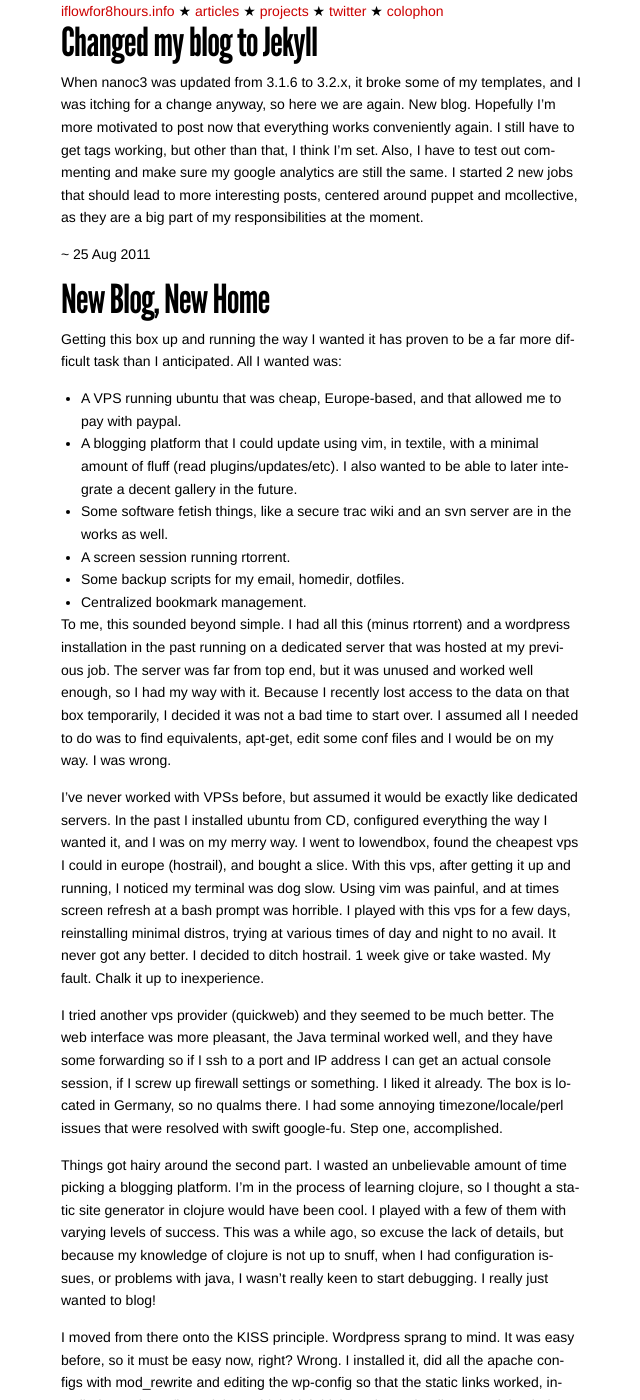
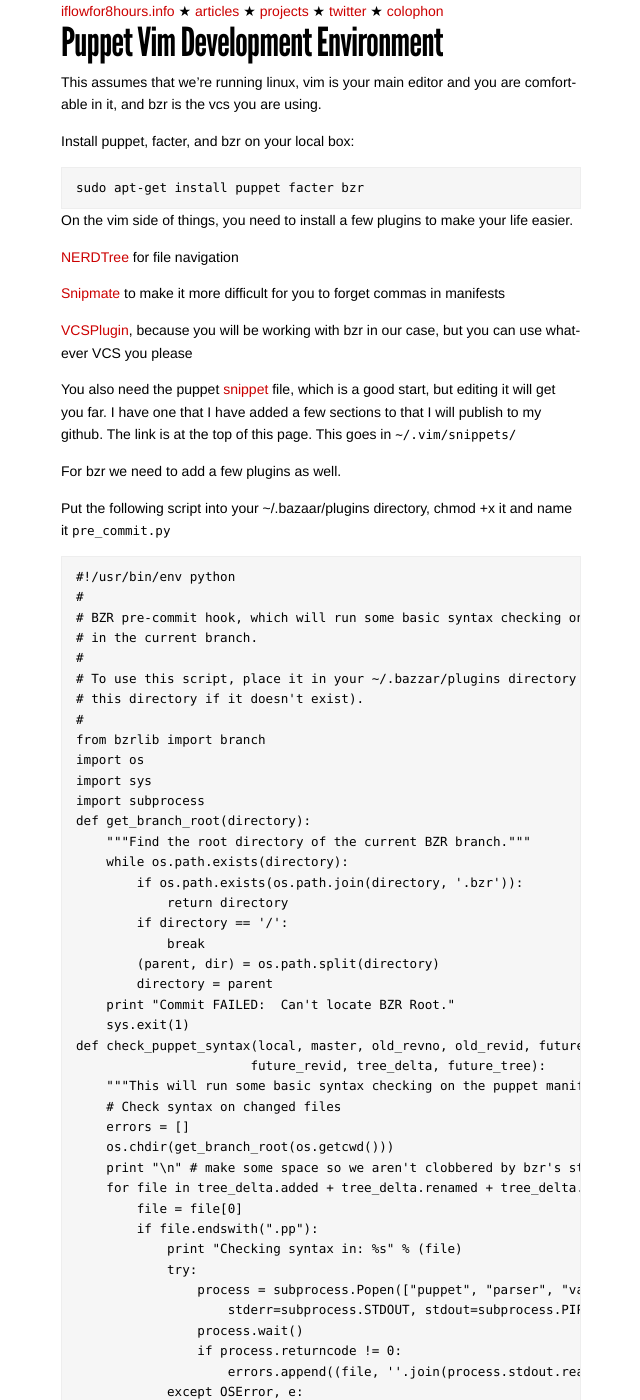
Before and after one commit to iflowfor8hours/iflowfor8hours-blog, a Jekyll site: the page built from index.html, in a window 1280 px wide and 1400 px high. Shown: the whole window, without its empty margins (319-959 px from the left). Built offline with Jekyll 4.4.1, drawn with Linux system fonts in a browser that asks for light colours; Markdown is read by kramdown in place of the engine named in the settings; some of the changed text lies outside the part shown.

Commit message:
puppet vim post, testing google analytics

```diff
--- a/_layouts/default.html
+++ b/_layouts/default.html
@@ -5,3 +5,19 @@
 {{ content }}
 
 {% include footer.html %}
+
+{% if (site.google_analytics) %}
+		<script type="text/javascript">
+
+		  var _gaq = _gaq || [];
+		  _gaq.push(['_setAccount', '{{ site.google_analytics }}']);
+		  _gaq.push(['_trackPageview']);
+
+		  (function() {
+			 var ga = document.createElement('script'); ga.type = 'text/javascript'; ga.async = true;
+			 ga.src = ('https:' == document.location.protocol ? 'https://ssl' : 'http://www') + '.google-analytics.com/ga.js';
+			 var s = document.getElementsByTagName('script')[0]; s.parentNode.insertBefore(ga, s);
+		  })();
+
+		</script>
+		{% endif %}
--- /dev/null
+++ b/_posts/2011/2011-08-25-puppet-vim-development-environment.markdown
@@ -0,0 +1,164 @@
+---
+title: Puppet Vim Development Environment
+layout: post
+---
+
+This assumes that we're running linux, vim is your main editor and you are comfortable in it, and bzr is the vcs you are using.
+
+Install puppet, facter, and bzr on your local box:
+
+    sudo apt-get install puppet facter bzr
+
+On the vim side of things, you need to install a few plugins to make your life easier.
+
+[NERDTree][1] for file navigation
+
+[Snipmate][2] to make it more difficult for you to forget commas in manifests
+
+[VCSPlugin][3], because you will be working with bzr in our case, but you can use whatever VCS you please
+
+You also need the puppet [snippet][4] file, which is a good start, but editing it will get you far. I have one that I have added a few sections to that I will publish to my github. The link is at the top of this page. This goes in `~/.vim/snippets/`
+
+For bzr we need to add a few plugins as well.
+
+Put the following script into your ~/.bazaar/plugins directory, chmod +x it and name it `pre_commit.py`
+
+    #!/usr/bin/env python
+    #
+    # BZR pre-commit hook, which will run some basic syntax checking on manifests
+    # in the current branch.
+    #
+    # To use this script, place it in your ~/.bazzar/plugins directory (create
+    # this directory if it doesn't exist).
+    #
+    from bzrlib import branch
+    import os
+    import sys
+    import subprocess
+    def get_branch_root(directory):
+        """Find the root directory of the current BZR branch."""
+        while os.path.exists(directory):
+            if os.path.exists(os.path.join(directory, '.bzr')):
+                return directory
+            if directory == '/':
+                break
+            (parent, dir) = os.path.split(directory)
+            directory = parent
+        print "Commit FAILED:  Can't locate BZR Root."
+        sys.exit(1)
+    def check_puppet_syntax(local, master, old_revno, old_revid, future_revno,
+                           future_revid, tree_delta, future_tree):
+        """This will run some basic syntax checking on the puppet manifests."""
+        # Check syntax on changed files
+        errors = []
+        os.chdir(get_branch_root(os.getcwd()))
+        print "\n" # make some space so we aren't clobbered by bzr's status msgs
+        for file in tree_delta.added + tree_delta.renamed + tree_delta.modified:
+            file = file[0]
+            if file.endswith(".pp"):
+                print "Checking syntax in: %s" % (file)
+                try:
+                    process = subprocess.Popen(["puppet", "parser", "validate", file],
+                        stderr=subprocess.STDOUT, stdout=subprocess.PIPE)
+                    process.wait()
+                    if process.returncode != 0:
+                        errors.append((file, ''.join(process.stdout.readlines())))
+                except OSError, e:
+                    print "\n\n Error: failed to execute 'puppet': %s" % (e)
+                    sys.exit(1)
+        if errors:
+            print "\nSyntax errors were found:\n"
+            for error in errors:
+                print "%s: %s" % (error[0], error[1]),
+            print "\nCommit FAILED"
+            sys.exit(1)
+        else:
+            print "\nAll syntax checks PASSED"
+    # This is where the magic happens
+    branch.Branch.hooks.install_named_hook('pre_commit', check_puppet_syntax,
+                                           'Check puppet manifests for syntax errors.')
+
+
+You also need the bzr push-and-update plugin. This allows you to (obviously) push your changes and update a working tree elsewhere in one command. It's annoying to have to run to your puppetmaster box and type `bzr up` every time your push a change.
+
+    cd ~/.bazaar/plugins
+    bzr branch lp:bzr-push-and-update
+
+Now in the browser:
+
+If you're just starting out, having this open builds confidence and gets you past some of the head banging associated with the teething problems in puppet. Most of the stuff mentioned in this doc we're already past, but it's a good reference anyway.
+http://bitcube.co.uk/content/puppet-errors-explained
+
+Always keep this open somewhere, its the type reference that you will be building with:
+http://docs.puppetlabs.com/references/2.7.0/type.html
+
+I can't say enough nice things about this guy's blog. When I was searching for answers on how to do things I consistently came across it. A great resource:
+http://www.devco.net/
+
+I also always idle in the #puppet irc channel on freenode. Helpful folks there. I'm abetterlie there, but there are many people far more knowledgeable and helpful than I am idling there.
+
+Now you can start developing on your local box. To test modules or just about anything, you can use
+
+    puppet --debug --verbose modules/common/manifests/init.pp
+
+This checks syntax and performs whatever you have in that init.pp and spits very useful debug information.
+
+If you just want to check the syntax, you can use:
+
+    puppet --parseonly *.pp
+
+This isn't completely necessary, as the bzr plugin checks the syntax for you, but it's helpful to know if you're not sure when something is correct. I'm working on puppet syntax highlighting for vim at the moment. Should have something out soon.
+
+When you're testing between clients and the puppetmaster, run the puppetmaster like so:
+
+    puppet master --verbose --logdest console --no-daemonize
+
+This keeps the master in the foreground and you may watch everything it's doing.
+
+On the client:
+
+    puppetd --debug --verbose --logdest console --no-daemonize --server puppetmaster.vo-stage.srfarm.net
+
+You can also ad the `--noop` flag if you want it to dry run instead.
+
+When you are ready to push changes, do a
+
+    bzr commit -m "commit message"
+    bzr push bzr+ssh://root@192.168.12.164/etc/puppet
+
+This should push the changes and update the tree on the puppetmaster, if you have the push-and-update plugin for bzr installed.
+
+## Puppet structure ##
+
+The best source of ideas of how to structure your puppet modules and infrastructure, I have seen is definitely in the [example42 git repo][5]
+
+[1]:http://http://www.vim.org/scripts/script.php?script_id=1658
+[2]:http://www.vim.org/scripts/script.php?script_id=2540
+[3]:http://www.vim.org/scripts/script.php?script_id=90
+[4]:http://www.devco.net/code/puppet.snippets
+[5]:http://www.github.com/example42
+
+The way they do it is easiest to understand if looked at like so:
+
+    site.pp
+    -medium/site.pp
+    --baselines/minimal.pp
+    ---modules/$modulename/manifests/init.pp
+    --nodes/vo-stage.srfarm.net.pp
+    -roles/*.pp
+
+### Handy general debugging commands
+
+To clean Certificates for a single client:
+On the server:
+`puppetca --clean client.hostname`
+On the client:
+
+    rm -rf /etc/puppet/ssl/certs/*
+    rm -rf /etc/puppet/ssl/private_keys/*
+    rm -rf /etc/puppet/ssl/certificate_requests/*
+    rm -rf /etc/puppet/ssl/public_keys/*
+
+To test snippets of code:
+
+    puppet --debug --verbose test.pp /*
```
